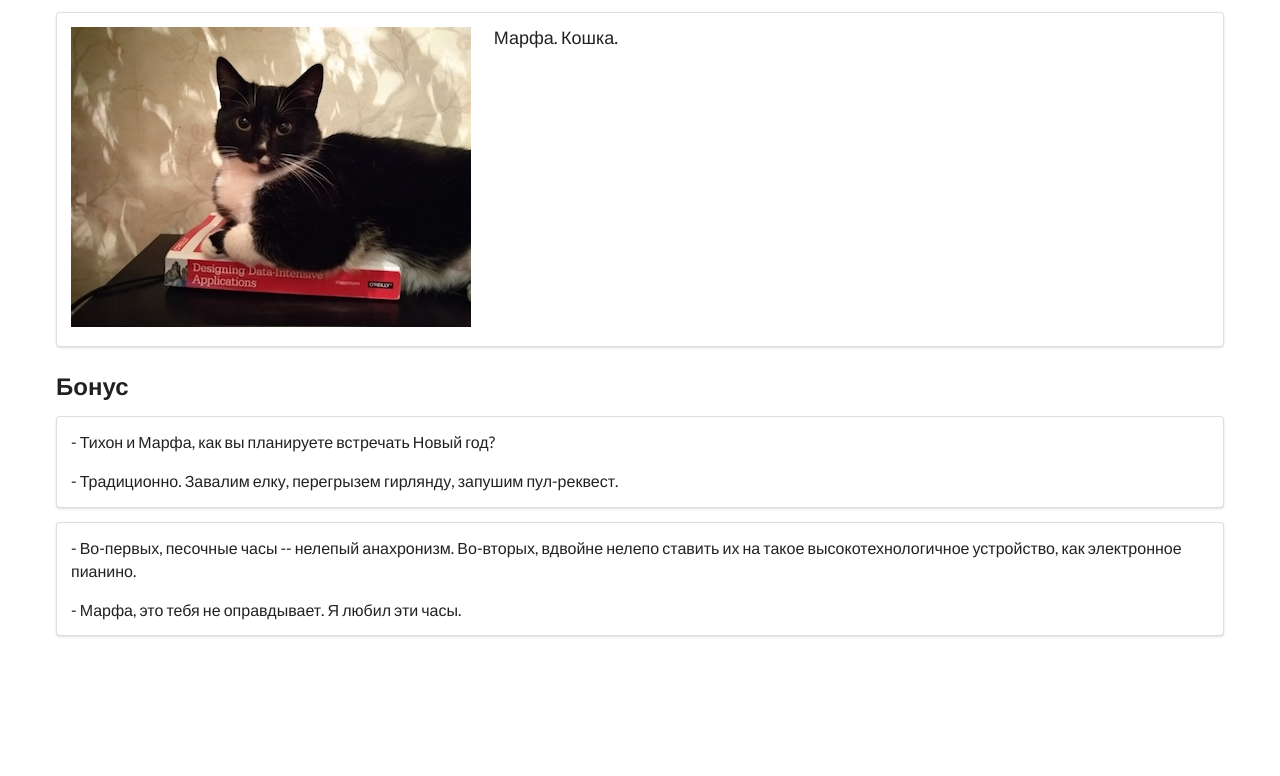
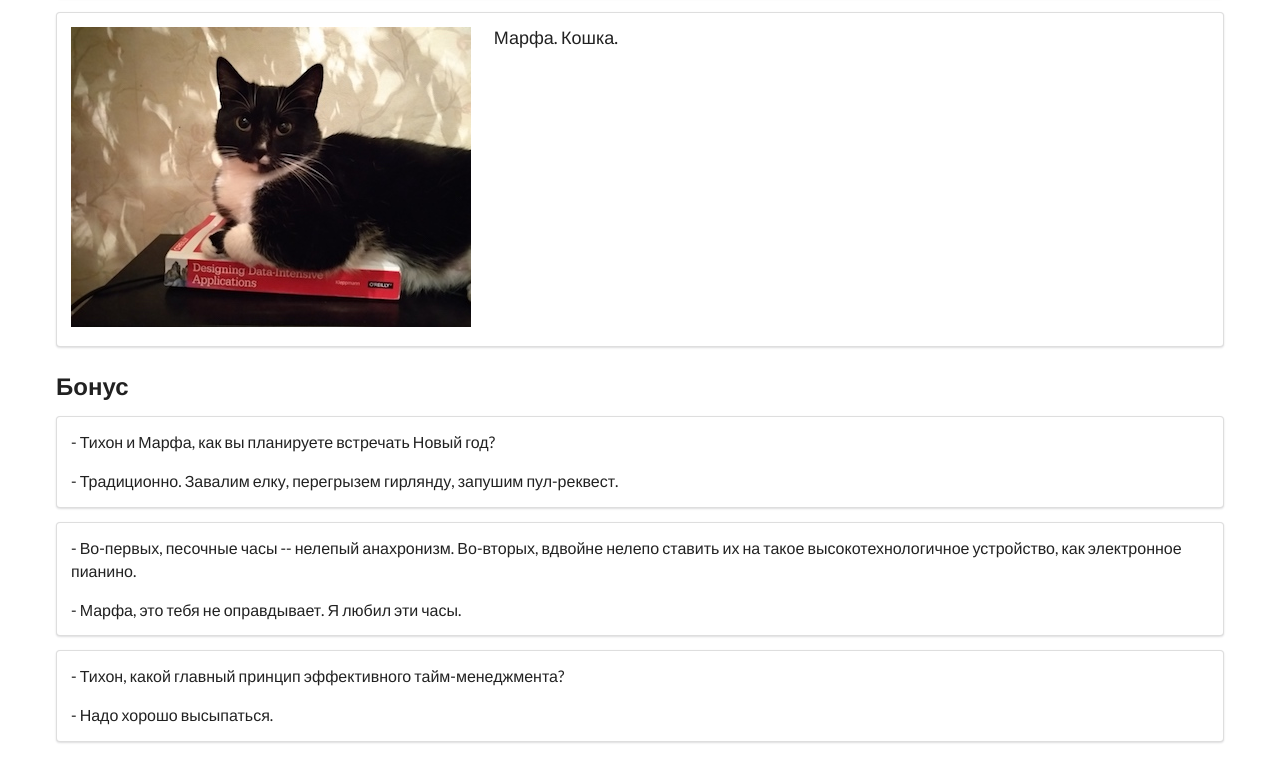
Before and after one commit to yzh44yzh/yzh44yzh.github.io, a plain HTML site: page author.html in a window 1280 px wide. Shown: the part 968-1744 px from the top of the page. Before the commit the page ends 1638 px from the top, so only its background shows below. Drawn offline with Linux system fonts and the light colour scheme.

Commit message:
work on tracing post

```diff
--- a/author.html
+++ b/author.html
@@ -55,6 +55,11 @@
 <p>- Марфа, это тебя не оправдывает. Я любил эти часы.</p>
 </div>
 
+<div class="ui segment">
+<p>- Тихон, какой главный принцип эффективного тайм-менеджмента?</p>
+<p>- Надо хорошо высыпаться.</p>
+</div>
+
 <br/>
 
 </body>
```
Also changed, not shown: 1 other file.
